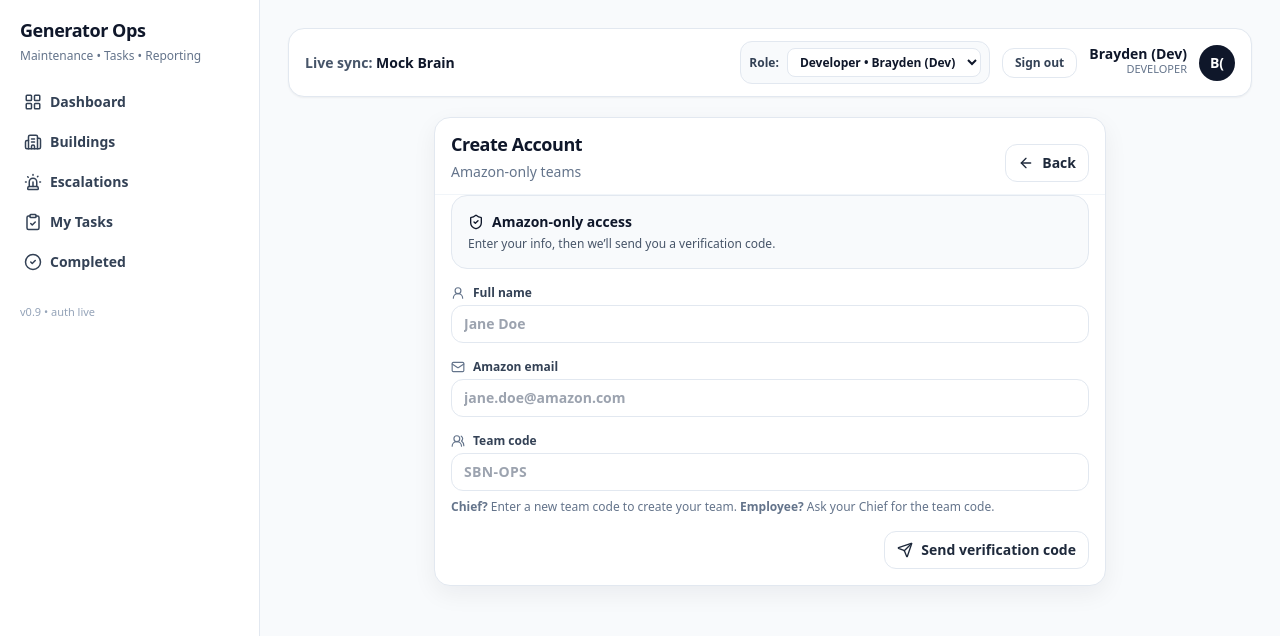
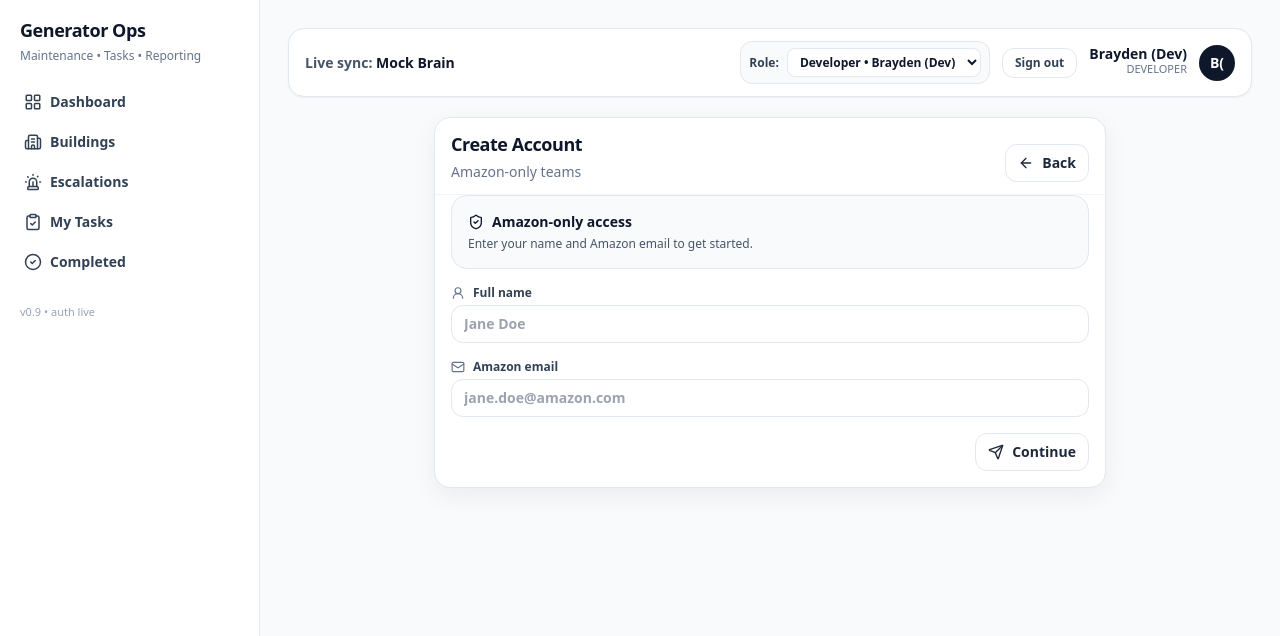
Before and after one commit to reedbrayden65-star/generator-app, a React (Vite) app in the folder web/: page /create-account in a window 1280 px wide. Shown: the top 636 px of the page. Built offline with nearby package versions, Linux system fonts and the light colour scheme.

Commit message:
Add password creation to signup flow

```diff
--- a/web/src/pages/CreateAccount.tsx
+++ b/web/src/pages/CreateAccount.tsx
@@ -8,7 +8,6 @@ import {
   User2,
   KeyRound,
   CheckCircle2,
-  UsersRound,
   Send,
 } from "lucide-react";
 import { Card, CardHeader, Button, Pill } from "../components/ui";
@@ -17,58 +16,46 @@ function isAmazonEmail(email: string) {
   return /^[a-z0-9._%+-]+@amazon\.com$/i.test(email.trim());
 }
 
-function generateMockCode() {
-  return Math.floor(100000 + Math.random() * 900000).toString();
-}
-
 function CreateAccountPage() {
   const nav = useNavigate();
 
-  const [step, setStep] = useState<"form" | "verify" | "done">("form");
+  const [step, setStep] = useState<"form" | "password" | "done">("form");
 
   const [name, setName] = useState("");
   const [email, setEmail] = useState("");
-  const [teamCode, setTeamCode] = useState("");
+  const [password, setPassword] = useState("");
+  const [confirmPassword, setConfirmPassword] = useState("");
 
-  const [sending, setSending] = useState(false);
+  const [loading, setLoading] = useState(false);
   const [error, setError] = useState<string | null>(null);
-
-  const [sentCode, setSentCode] = useState<string | null>(null);
-  const [codeInput, setCodeInput] = useState("");
 
   const emailOk = useMemo(() => isAmazonEmail(email), [email]);
 
-  function handleSendCode() {
+  function handleContinue() {
     setError(null);
 
     if (!name.trim()) return setError("Name is required.");
     if (!emailOk) return setError("Must be a valid @amazon.com email.");
-    if (!teamCode.trim()) return setError("Team code is required.");
 
-    setSending(true);
-    const code = generateMockCode();
-    setSentCode(code);
-    setStep("verify");
-    setSending(false);
+    setStep("password");
   }
 
-  async function handleVerifyAndCreate() {
+  async function handleCreateAccount() {
     setError(null);
 
-    if (!sentCode) return setError("No code was sent. Go back and resend.");
-    if (codeInput.trim() !== sentCode) {
-      return setError("Incorrect verification code.");
-    }
+    if (!password.trim()) return setError("Password is required.");
+    if (password.length < 8) return setError("Password must be at least 8 characters.");
+    if (password !== confirmPassword) return setError("Passwords don't match.");
 
     try {
-      setSending(true);
+      setLoading(true);
       const response = await fetch("http://3.137.44.19:8080/api/register", {
         method: "POST",
         headers: { "Content-Type": "application/json" },
         body: JSON.stringify({
           username: name,
           email: email,
-          password: teamCode,
+          password: password,
         }),
       });
 
@@ -87,7 +74,7 @@ function CreateAccountPage() {
     } catch (e: any) {
       setError(e.message ?? "Failed to create account.");
     } finally {
-      setSending(false);
+      setLoading(false);
     }
   }
 
@@ -105,7 +92,7 @@ function CreateAccountPage() {
           }
         />
 
-        {/* ---------------- FORM STEP ---------------- */}
+        {/* FORM STEP */}
         {step === "form" && (
           <div className="space-y-4 px-4 pb-4">
             <div className="rounded-2xl border border-slate-200 bg-slate-50 p-4 text-sm text-slate-700">
@@ -114,7 +101,7 @@ function CreateAccountPage() {
                 Amazon-only access
               </div>
               <div className="mt-1 text-xs text-slate-600">
-                Enter your info, then we’ll send you a verification code.
+                Enter your name and Amazon email to get started.
               </div>
             </div>
 
@@ -144,18 +131,6 @@ function CreateAccountPage() {
               </div>
             </Field>
 
-            <Field label="Team code" icon={UsersRound}>
-              <input
-                value={teamCode}
-                onChange={(e) => setTeamCode(e.target.value.toUpperCase())}
-                placeholder="SBN-OPS"
-                className="w-full rounded-xl border border-slate-200 bg-white px-3 py-2 text-sm font-extrabold tracking-wide text-slate-900 outline-none focus:border-slate-300"
-              />
-              <div className="mt-2 text-xs text-slate-500">
-                <b>Chief?</b> Enter a new team code to create your team. <b>Employee?</b> Ask your Chief for the team code.
-              </div>
-            </Field>
-
             {error && (
               <div className="rounded-xl border border-red-200 bg-red-50 px-3 py-2 text-sm font-semibold text-red-900">
                 {error}
@@ -163,43 +138,48 @@ function CreateAccountPage() {
             )}
 
             <div className="flex justify-end">
-              <Button onClick={handleSendCode} disabled={sending}>
+              <Button onClick={handleContinue} disabled={!emailOk || !name.trim()}>
                 <Send size={16} />
-                {sending ? "Sending..." : "Send verification code"}
+                Continue
               </Button>
             </div>
           </div>
         )}
 
-        {/* ---------------- VERIFY STEP ---------------- */}
-        {step === "verify" && (
+        {/* PASSWORD STEP */}
+        {step === "password" && (
           <div className="space-y-4 px-4 pb-4">
             <div className="rounded-2xl border border-slate-200 bg-slate-50 p-4 text-sm text-slate-700">
               <div className="flex items-center gap-2 font-extrabold text-slate-900">
                 <KeyRound size={16} />
-                Verify your email
+                Create a password
               </div>
               <div className="mt-1 text-xs text-slate-600">
-                We sent a 6-digit code to <b>{email}</b>.
-                <br />
-                (Mock: open DevTools Console to see it.)
+                Choose a strong password to secure your account.
               </div>
             </div>
 
-            <Field label="Verification code" icon={KeyRound}>
+            <Field label="Password" icon={KeyRound}>
               <input
-                value={codeInput}
-                onChange={(e) =>
-                  setCodeInput(
-                    e.target.value.replace(/[^\d]/g, "").slice(0, 6)
-                  )
-                }
-                placeholder="123456"
-                className="w-full rounded-xl border border-slate-200 bg-white px-3 py-2 text-lg font-extrabold tracking-widest text-slate-900 outline-none focus:border-slate-300"
+                type="password"
+                value={password}
+                onChange={(e) => setPassword(e.target.value)}
+                placeholder="••••••••"
+                className="w-full rounded-xl border border-slate-200 bg-white px-3 py-2 text-sm font-semibold text-slate-900 outline-none focus:border-slate-300"
               />
-              <div className="mt-2 text-[11px] text-slate-500">
-                Didn’t get a code? Go back and resend.
+              <div className="mt-2 text-xs text-slate-500">
+                At least 8 characters
               </div>
+            </Field>
+
+            <Field label="Confirm password" icon={KeyRound}>
+              <input
+                type="password"
+                value={confirmPassword}
+                onChange={(e) => setConfirmPassword(e.target.value)}
+                placeholder="••••••••"
+                className="w-full rounded-xl border border-slate-200 bg-white px-3 py-2 text-sm font-semibold text-slate-900 outline-none focus:border-slate-300"
+              />
             </Field>
 
             {error && (
@@ -212,14 +192,14 @@ function CreateAccountPage() {
               <Button variant="ghost" onClick={() => setStep("form")}>
                 Back
               </Button>
-              <Button onClick={handleVerifyAndCreate}>
-                Verify & Create Account
+              <Button onClick={handleCreateAccount} disabled={loading}>
+                {loading ? "Creating..." : "Create Account"}
               </Button>
             </div>
           </div>
         )}
 
-        {/* ---------------- DONE STEP ---------------- */}
+        {/* DONE STEP */}
         {step === "done" && (
           <div className="space-y-3 px-4 pb-8 pt-2 text-center">
             <div className="mx-auto grid h-14 w-14 place-items-center rounded-full bg-emerald-600/10 text-emerald-700">
@@ -229,7 +209,7 @@ function CreateAccountPage() {
               Account created
             </div>
             <div className="text-sm text-slate-600">
-              Team: <b>{teamCode.toUpperCase()}</b>
+              Welcome, <b>{name}</b>
             </div>
             <div className="pt-2">
               <Button onClick={() => nav("/upload-brain")}>
```
